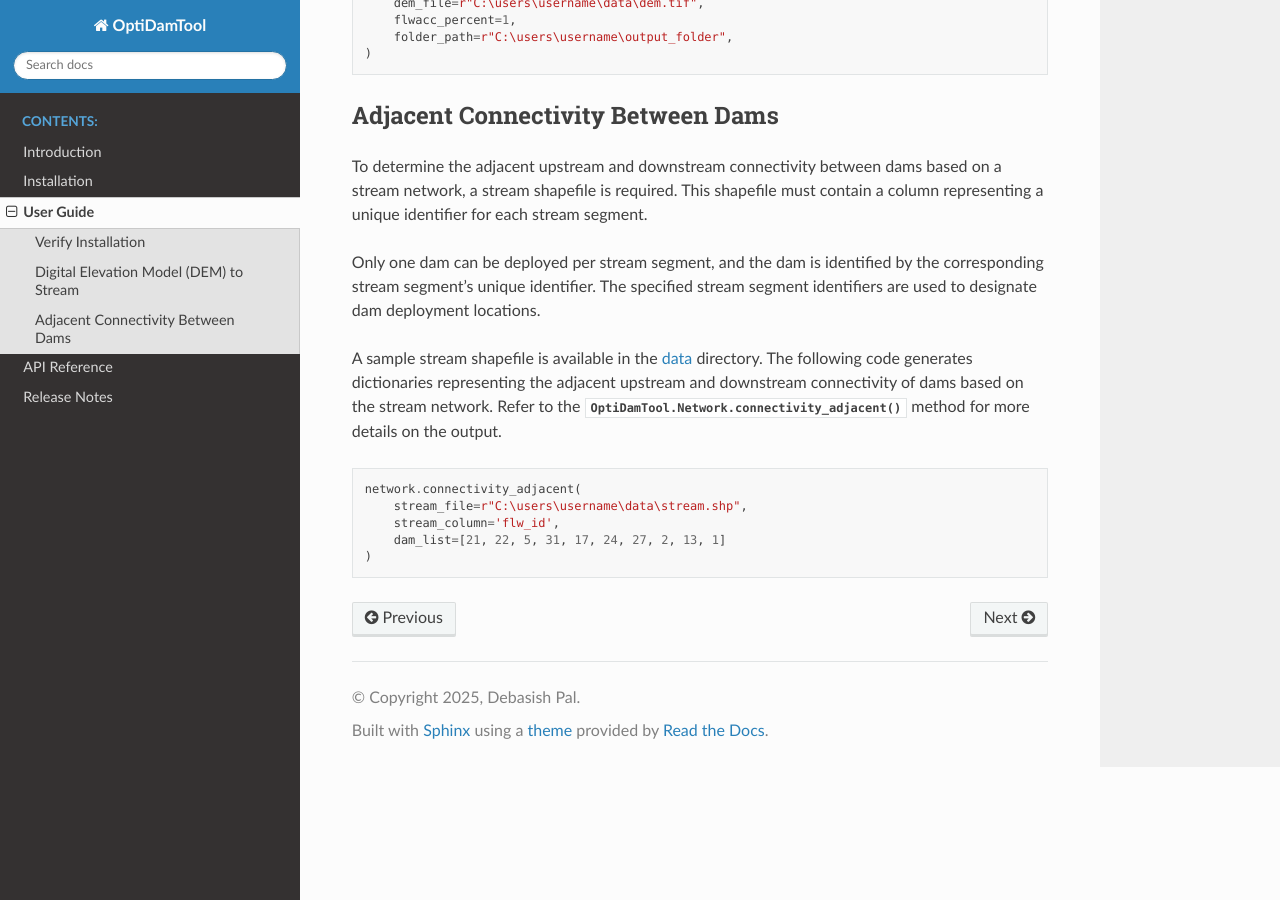
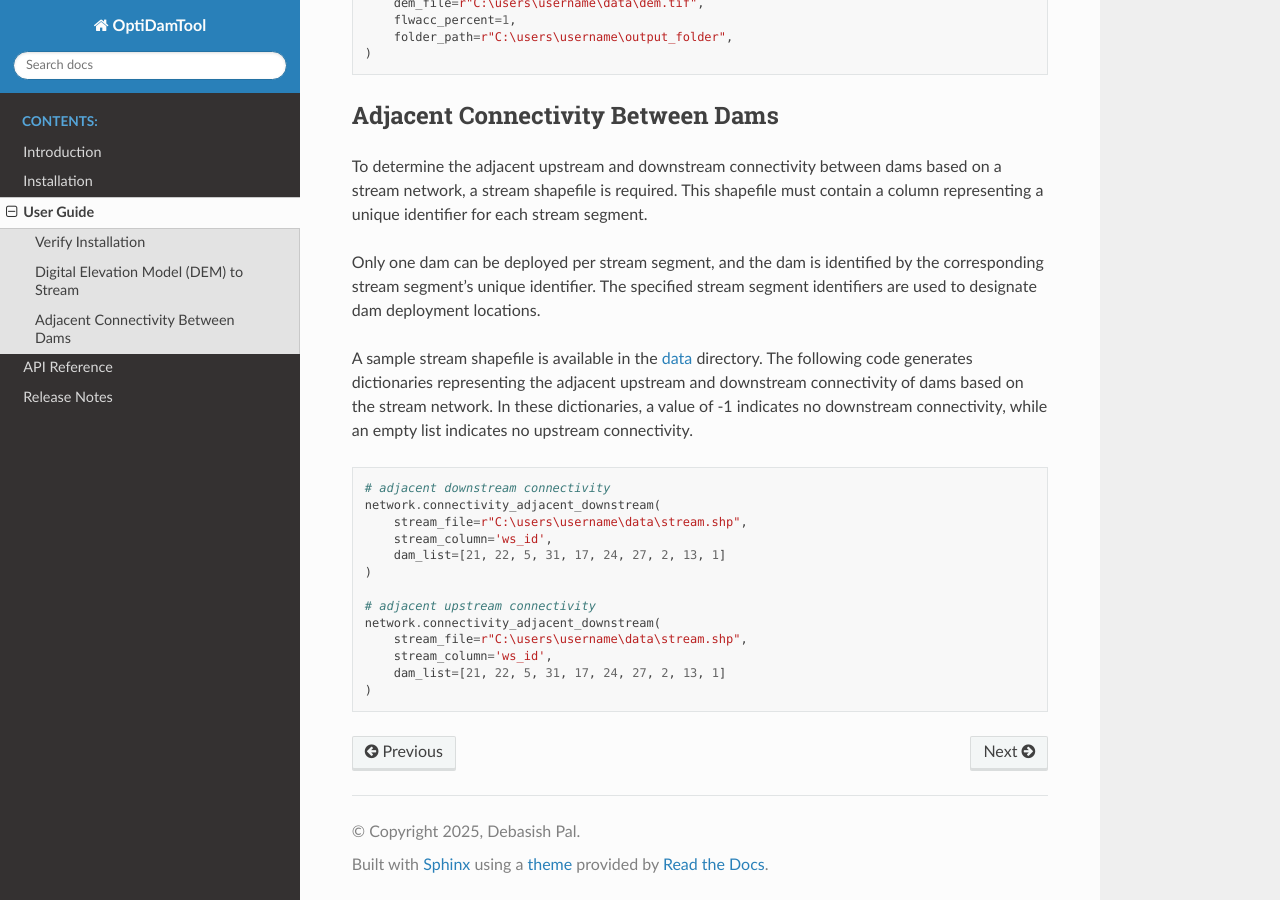
Before and after one commit to debpal/OptiDamTool, a Sphinx documentation site: the page built from docs/userguide.rst, in a window 1280 px wide and 900 px high, scrolled down 649 px. Built offline with Sphinx 7.4.7 and the Read the Docs theme 3.1.0, drawn with Linux system fonts in a browser that asks for light colours.

Commit message:
update docs

```diff
--- a/docs/userguide.rst
+++ b/docs/userguide.rst
@@ -49,13 +49,21 @@ The specified stream segment identifiers are used to designate dam deployment lo
 
 A sample stream shapefile is available in the  `data <https://github.com/debpal/OptiDamTool/tree/main/tests/data>`_ directory.
 The following code generates dictionaries representing the adjacent upstream and downstream connectivity of dams based on the stream network.
-Refer to the :meth:`OptiDamTool.Network.connectivity_adjacent` method for more details on the output.
+In these dictionaries, a value of -1 indicates no downstream connectivity, while an empty list indicates no upstream connectivity.
 
 
 .. code-block:: python
 
-    network.connectivity_adjacent(
+    # adjacent downstream connectivity
+    network.connectivity_adjacent_downstream(
         stream_file=r"C:\users\username\data\stream.shp",
-        stream_column='flw_id',
+        stream_column='ws_id',
         dam_list=[21, 22, 5, 31, 17, 24, 27, 2, 13, 1]
     )
+
+    # adjacent upstream connectivity
+    network.connectivity_adjacent_downstream(
+        stream_file=r"C:\users\username\data\stream.shp",
+        stream_column='ws_id',
+        dam_list=[21, 22, 5, 31, 17, 24, 27, 2, 13, 1]
+    )
```
